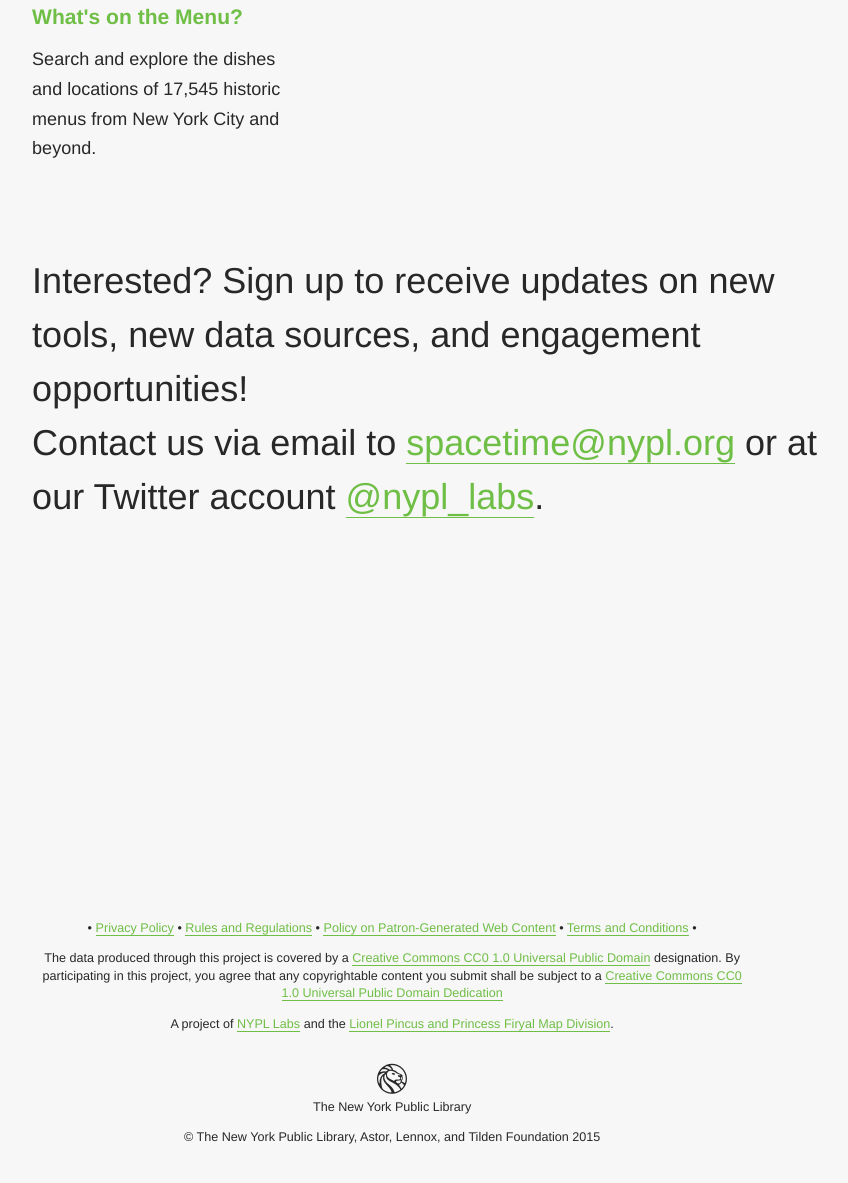
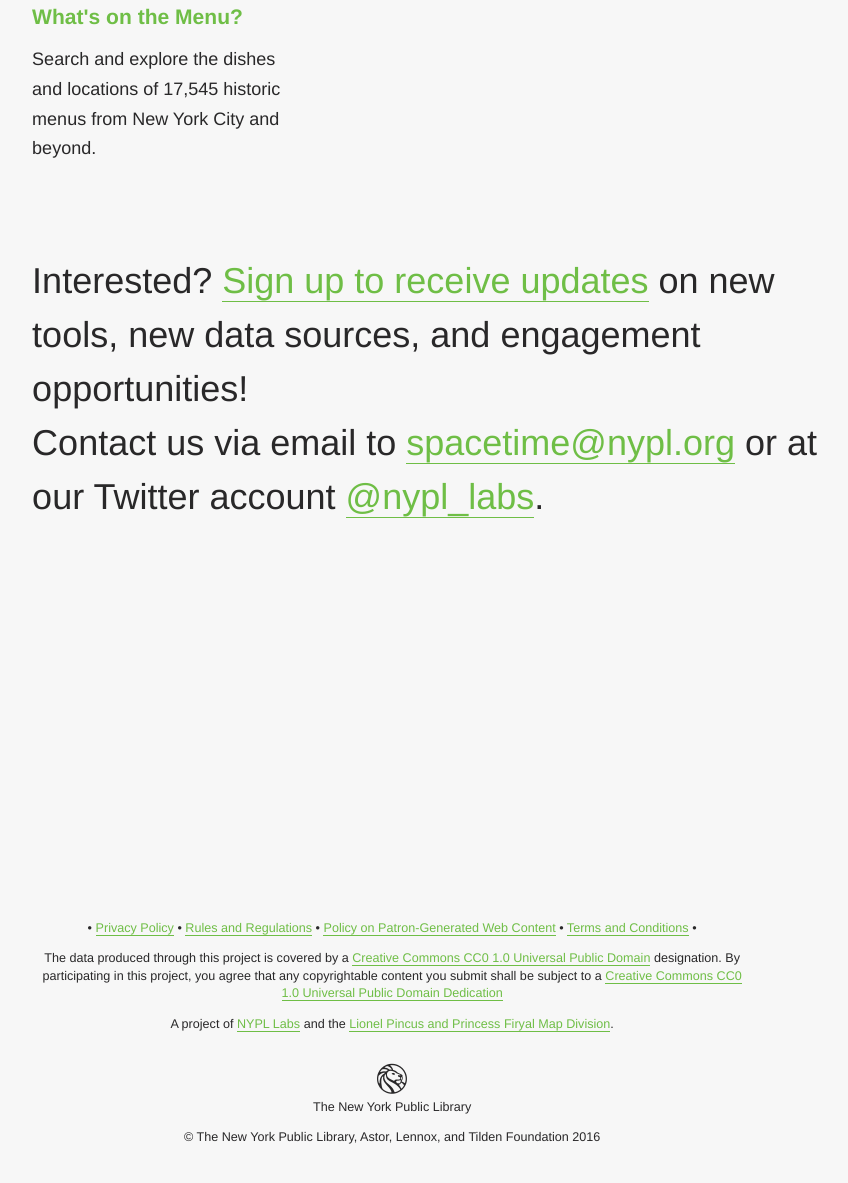
Before and after one commit to nypl-spacetime/nypl-spacetime.github.io, a Jekyll site: the page built from index.html, in a window 1280 px wide and 1400 px high, scrolled down 4929 px. Shown: the top 1183 px of the window, without its empty margins (277-1125 px from the left). Built offline with Jekyll 4.4.1, drawn with Linux system fonts in a browser that asks for light colours; some web fonts are replaced.

Commit message:
Updates to include correct year in footer + link to newsletter sign up.

```diff
--- a/_includes/footer.html
+++ b/_includes/footer.html
@@ -11,7 +11,7 @@
       <span class="icon-icon_lion">
         </span>The New York Public Library</a>
   </p>
-  <p>© The New York Public Library, Astor, Lennox, and Tilden Foundation 2015</p>
+  <p>© The New York Public Library, Astor, Lennox, and Tilden Foundation 2016</p>
 </div>
 
 <div class="map map1849"><h2 class="top">1849</h2></div>
--- a/index.html
+++ b/index.html
@@ -38,7 +38,7 @@
 </div>
 
 <div class="content">
-  <blockquote class="">Interested? Sign up to receive updates on new tools, new data sources, and engagement opportunities! <br>
+  <blockquote class="">Interested? <a href"http://pages.email.nypl.org/spacetimeupdates/">Sign up to receive updates</a> on new tools, new data sources, and engagement opportunities! <br>
   Contact us via email to <a href="mailto:spacetime@nypl.org">spacetime@nypl.org</a> or at  our Twitter account <a href="https://twitter.com/nypl_labs">@nypl_labs</a>.</blockquote>
 </div>
 
```
